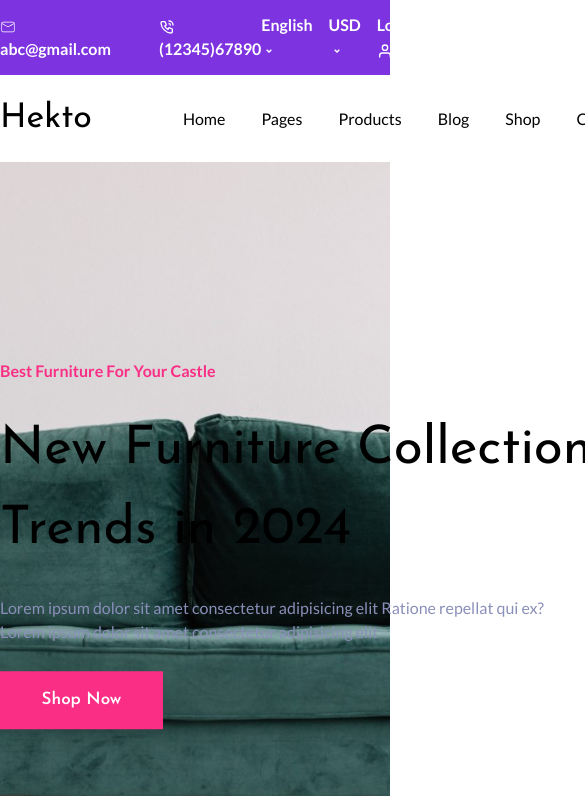
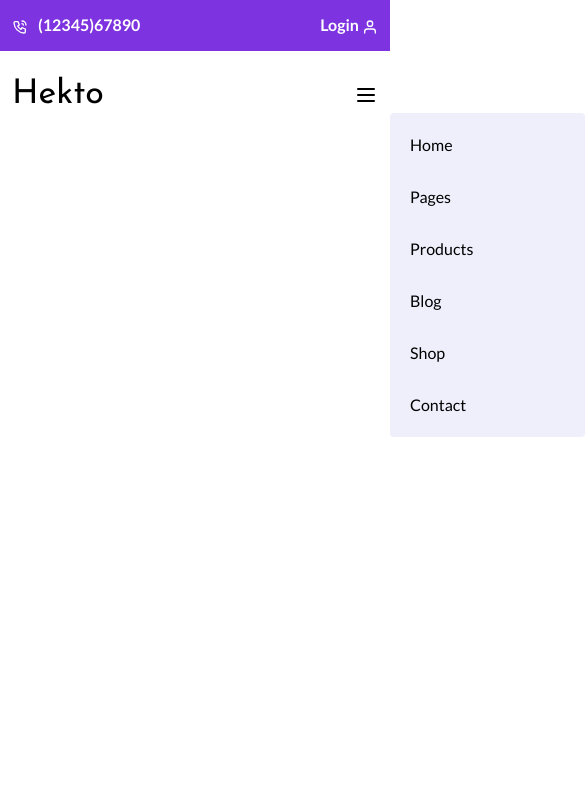
Before and after one commit to ShankalpaPokharel/ECOMMERCE, a React (Vite) app in the folder ecommerce-client/: page / in a window 390 px wide. Shown: the top 796 px of the page, 585 px wide, since content can reach past the window. Built offline with nearby package versions, Linux system fonts and the light colour scheme.

Commit message:
navbar mobile responsiv

```diff
--- a/ecommerce-client/package.json
+++ b/ecommerce-client/package.json
@@ -13,6 +13,7 @@
     "react": "^18.2.0",
     "react-dom": "^18.2.0",
     "react-icons": "^5.1.0",
+    "react-router-dom": "^6.22.3",
     "react-slick": "^0.30.2",
     "slick-carousel": "^1.8.1"
   },
@@ -26,6 +27,8 @@
     "eslint-plugin-react-hooks": "^4.6.0",
     "eslint-plugin-react-refresh": "^0.4.6",
     "postcss": "^8.4.38",
+    "prettier": "^3.2.5",
+    "prettier-plugin-tailwindcss": "^0.5.14",
     "tailwindcss": "^3.4.3",
     "vite": "^5.2.0"
   }
--- a/ecommerce-client/src/components/Header.jsx
+++ b/ecommerce-client/src/components/Header.jsx
@@ -1,4 +1,4 @@
-import React from "react";
+import React, { useState } from "react";
 
 import { CiMail, CiHeart } from "react-icons/ci";
 import { TbPhoneCall } from "react-icons/tb";
@@ -6,43 +6,49 @@ import { RiArrowDropDownLine } from "react-icons/ri";
 import { FiUser } from "react-icons/fi";
 import { PiShoppingCartSimple } from "react-icons/pi";
 import { BiSearch } from "react-icons/bi";
-
+import { LuMenu } from "react-icons/lu";
+import { RxCross1 } from "react-icons/rx";
 
 export default function Header() {
+  const [clicked, setClicked] = useState(false);
+  const [setshowMenuItem, setSetshowMenuItem] = useState(false);
+  const toogleMenu = () => {
+    setClicked(!clicked);
+  };
   return (
     <header>
       {/* header 1 */}
-                <nav className="bg-primary-bg text-white flex  pt-[13px] py-[14px]  font-semibold text-base">
-                    <div className="flex container justify-between">
+      <nav className="flex bg-primary-bg px-3  py-[14px] pt-[13px]  text-base font-semibold text-white md:px-0">
+        <div className="container flex justify-between">
           <div className="flex gap-12">
-                            <div className="">
-                                <CiMail className="inline-block mr-[10px]" />
+            <div className="hidden md:block">
+              <CiMail className="mr-[10px] inline-block" />
               <span>abc@gmail.com</span>
             </div>
             <div className="">
-                                <TbPhoneCall className="inline-block mr-[10px]" />
+              <TbPhoneCall className="mr-[10px] inline-block" />
               <span>(12345)67890</span>
             </div>
           </div>
 
           <div className="flex gap-4">
-                            <div className="">
+            <div className="hidden md:block">
               <span>English</span>
               <RiArrowDropDownLine className="inline-block size-4" />
             </div>
-                            <div className="">
+            <div className="hidden md:block">
               <span>USD </span>
               <RiArrowDropDownLine className="inline-block size-4" />
             </div>
-                            <div>
+            <div className="">
               <span>Login </span>
               <FiUser className="inline-block size-4" />
             </div>
-                            <div>
+            <div className="hidden md:block">
               <span>Wishist </span>
               <CiHeart className="inline-block size-4" />
             </div>
-                            <div>
+            <div className="hidden md:block">
               <PiShoppingCartSimple className="inline-block size-5" />
             </div>
           </div>
@@ -51,34 +57,51 @@ export default function Header() {
 
       {/* header 2 */}
       <nav className="py-[18px]">
-                    <div className="flex  justify-between items-center container">
-                        <div className="flex items-center">
-                            <span className="font-josefin text-[34px]  mr-[91px] items-center">
+        <div className="container  relative flex items-center justify-between px-3 sm:px-0">
+          <div className="flex md:items-center ">
+            <span className="mr-[91px] items-center  font-josefin text-[34px]">
               Hekto
             </span>
 
-                            <ul className="gap-9 flex">
-                                <li>Home</li>
-                                <li>Pages</li>
-                                <li>Products</li>
-                                <li>Blog</li>
-                                <li>Shop</li>
-                                <li>Contact</li>
+            <div
+              className={`absolute  right-0 top-11 z-10 w-1/2 lg:static ${clicked ? "transition-all transform translate-x-0" : "transition-all transform translate-x-full "} md:block md:w-auto md:top-auto`}
+            >
+              <ul className="gap-9 space-y-3 rounded bg-[#EEEFFB] p-3  md:flex md:p-0 md:bg-white md:items-center md:space-y-0    ">
+                <li className="h-full w-full rounded p-2 hover:bg-[#E7E4F8] md:h-auto md:w-auto md:rounded-none ">
+                  Home
+                </li>
+                <li className="h-full w-full rounded p-2 hover:bg-[#E7E4F8] md:h-auto md:w-auto md:rounded-none ">
+                  Pages
+                </li>
+                <li className="h-full w-full rounded p-2 hover:bg-[#E7E4F8] md:h-auto md:w-auto md:rounded-none ">
+                  Products
+                </li>
+                <li className="h-full w-full rounded p-2 hover:bg-[#E7E4F8] md:h-auto md:w-auto md:rounded-none ">
+                  Blog
+                </li>
+                <li className="h-full w-full rounded p-2 hover:bg-[#E7E4F8] md:h-auto md:w-auto md:rounded-none ">
+                  Shop
+                </li>
+                <li className="h-full w-full rounded p-2 hover:bg-[#E7E4F8] md:h-auto md:w-auto md:rounded-none ">
+                  Contact
+                </li>
               </ul>
             </div>
+          </div>
 
-                        <div className="border border-primary-light w-[311px] h-[40px] flex">
-                            <input
-                                type="text"
-                                className=" h-full flex-1 px-1"
-                            />
+          <button className="text-2xl md:hidden" onClick={toogleMenu}>
+            {clicked ? <RxCross1 /> : <LuMenu />}
+          </button>
 
-                            <button className="bg-secondary  w-[51px] h-full  px-[13px] py-[8px] ">
+          <div className="hidden h-[40px] w-[311px] border border-primary-light md:flex ">
+            <input type="text" className=" h-full flex-1 px-1" />
+
+            <button className="h-full  w-[51px] bg-secondary  px-[13px] py-[8px] ">
               <BiSearch className="inline-block text-white" />
             </button>
           </div>
         </div>
       </nav>
     </header>
-  )
+  );
 }
--- a/ecommerce-client/src/index.css
+++ b/ecommerce-client/src/index.css
@@ -6,10 +6,12 @@
 
 @layer components{
     .container{
-        @apply mx-auto max-w-[1170px]
+        @apply mx-auto  sm:max-w-[540px] md:max-w-[720px] lg:max-w-[960px]  xl:max-w-[1170px]
     }
 }
 
  /* *{
     background-color: rgba(255, 0, 0, 0.05);
 } */
+
+/* border border-black */
--- a/ecommerce-client/src/pages/Home.jsx
+++ b/ecommerce-client/src/pages/Home.jsx
@@ -9,26 +9,27 @@ import {
     UniqueLatest,
     Footer
 } from "../components";
+import Navbar from "../components/Navbar";
 
 export default function Home() {
     return (
         <>
             <Header />
-
+            {/* <Navbar/> */}
             {/* Hero Part */}
-            <Hero />
+            {/* <Hero /> */}
 
             {/* first product group */}
-            <FirstProductGroup />
+            {/* <FirstProductGroup /> */}
             {/* <br /> */}
             {/* Latest Products  */}
-            <LatestProduct />
+            {/* <LatestProduct /> */}
 
-            <ShopexOffer />
+            {/* <ShopexOffer /> */}
 
-            <UniqueLatest/>
+            {/* <UniqueLatest/>
 
-            <Footer/>
+            <Footer/> */}
         </>
     );
 }
```
Also changed, not shown: 2 other files (tests, documents, lock files or other folders). Lines whose indentation alone changed are shown as unchanged.
